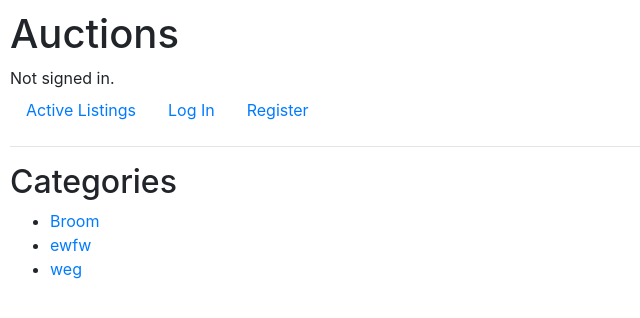
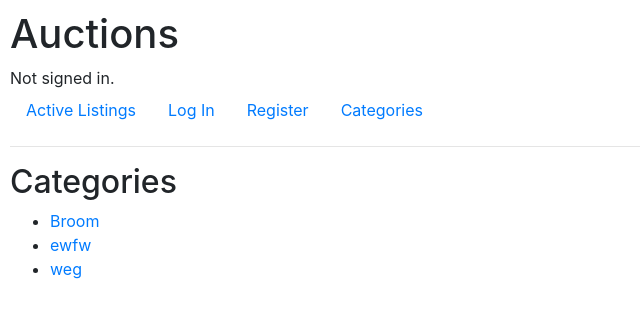
Before and after one commit to xavieralves16/Commerce, a Django app: page /categories/ in a window 1280 px wide. Shown: the top 318 px of the page, without its empty margins (0-640 px from the left). Run offline with Django 3.2, Linux system fonts and the light colour scheme; data comes from the database, SQL or seed files in the repository; some libraries are stand-ins or nearby versions.

Commit message:
Added nav for categories in layout

```diff
--- a/auctions/templates/auctions/layout.html
+++ b/auctions/templates/auctions/layout.html
@@ -42,6 +42,9 @@
                     <a class="nav-link" href="{% url 'watchlist' %}">Watchlist</a>
                 </li>
             {% endif %}
+            <li class="nav-item">
+                <a class="nav-link" href="{% url 'categories' %}">Categories</a>
+            </li>
         </ul>
         <hr>
         {% block body %}
```
